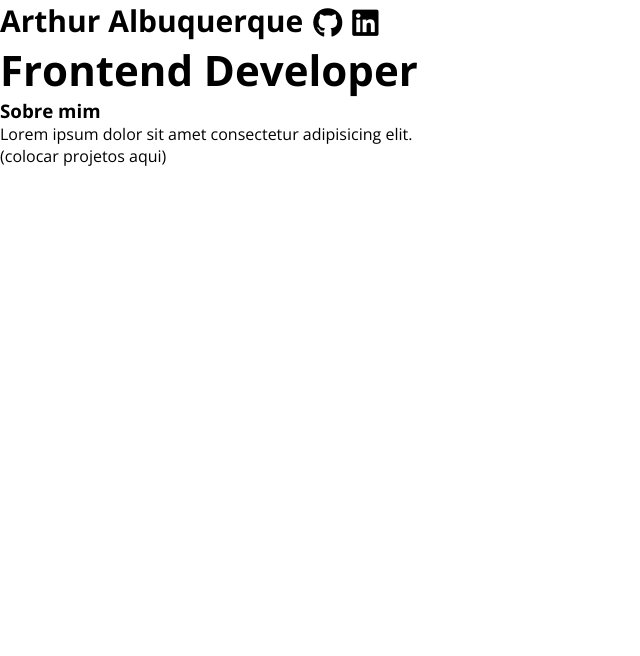
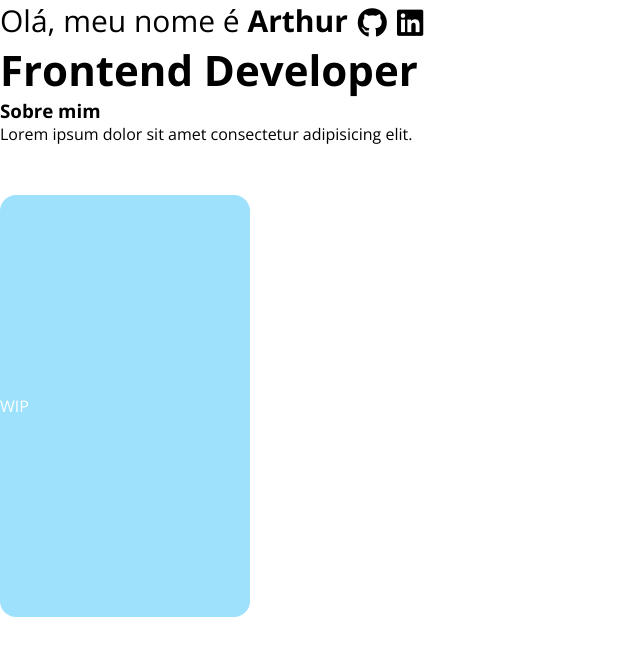
Before and after one commit to ArthurDoppelDev/portfolio, a plain HTML site: page index.html in a window 1280 px wide. Shown: the whole page, without its empty margins (0-640 px from the left). Drawn offline with nearby package versions, Linux system fonts and the light colour scheme.

Commit message:
Added social media links

```diff
--- a/assets/CSS/style.css
+++ b/assets/CSS/style.css
@@ -25,8 +25,19 @@
 }
 
 .fa-brands{
+  color: black;
   font-size: 30px;
   margin-top: 8px;
   margin-left: 10px;
   cursor: pointer;
 }
+
+.project-card{
+  display: flex;
+  width: 250px;
+  margin-top: 50px;
+  padding: 200px 0px;
+  border-radius: 16px;
+  background-color: var(--secondary-color);
+  color: white;
+}
--- a/index.html
+++ b/index.html
@@ -10,9 +10,9 @@
 <body>
   <section class="top">
     <div class="titulo">
-      <h1 class="nome">Arthur Albuquerque</h1>
-      <i class="fa-brands fa-github"></i>
-      <i class="fa-brands fa-linkedin"></i>
+      <p class="nome">Olá, meu nome é <strong>Arthur</strong></p>
+      <a href="https://github.com/ArthurDoppelDev"><i class="fa-brands fa-github"></i></a>
+      <a href="https://www.linkedin.com/in/arthur-albuquerque-pereira/"><i class="fa-brands fa-linkedin"></i></a>
     </div>
 
     <h1 class="cargo">Frontend Developer</h1>
@@ -23,7 +23,10 @@
   </section>
 
   <section class="projetos">
-    <p>(colocar projetos aqui)</p>
+    <div class="project-card">
+      <p>WIP</p>
+    </div>
+
   </section>
 </body>
 </html>
```
